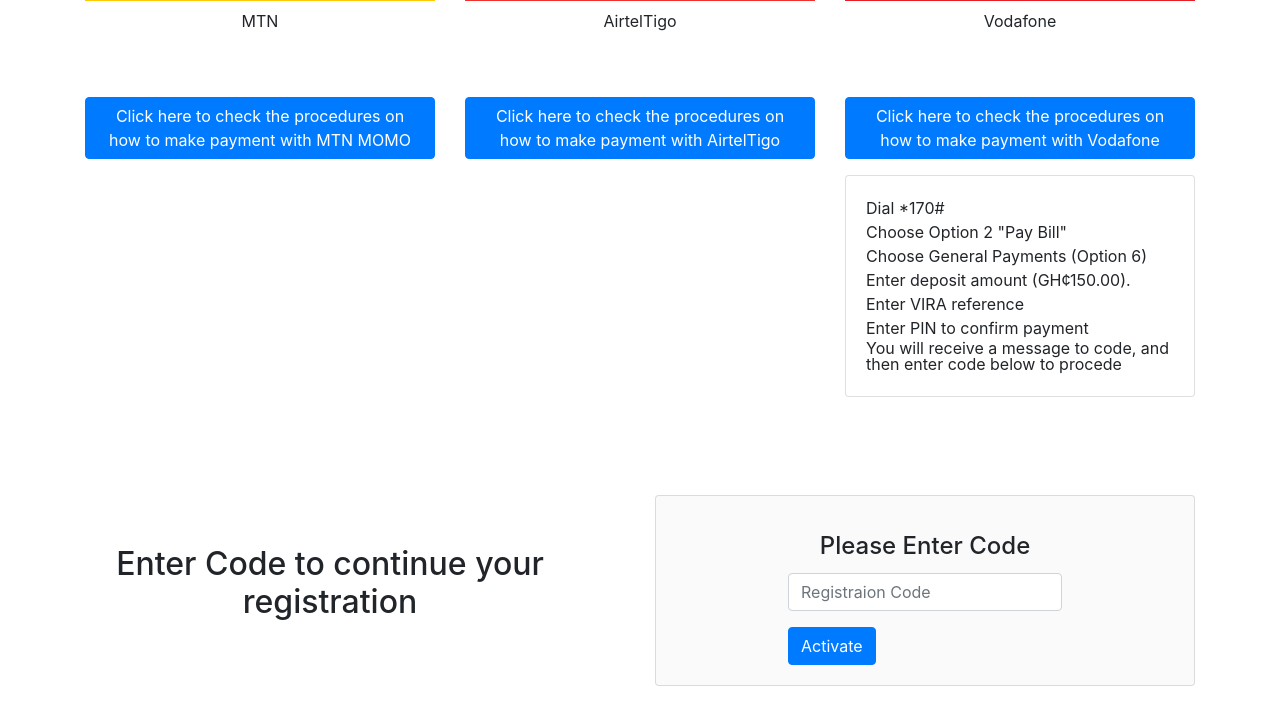
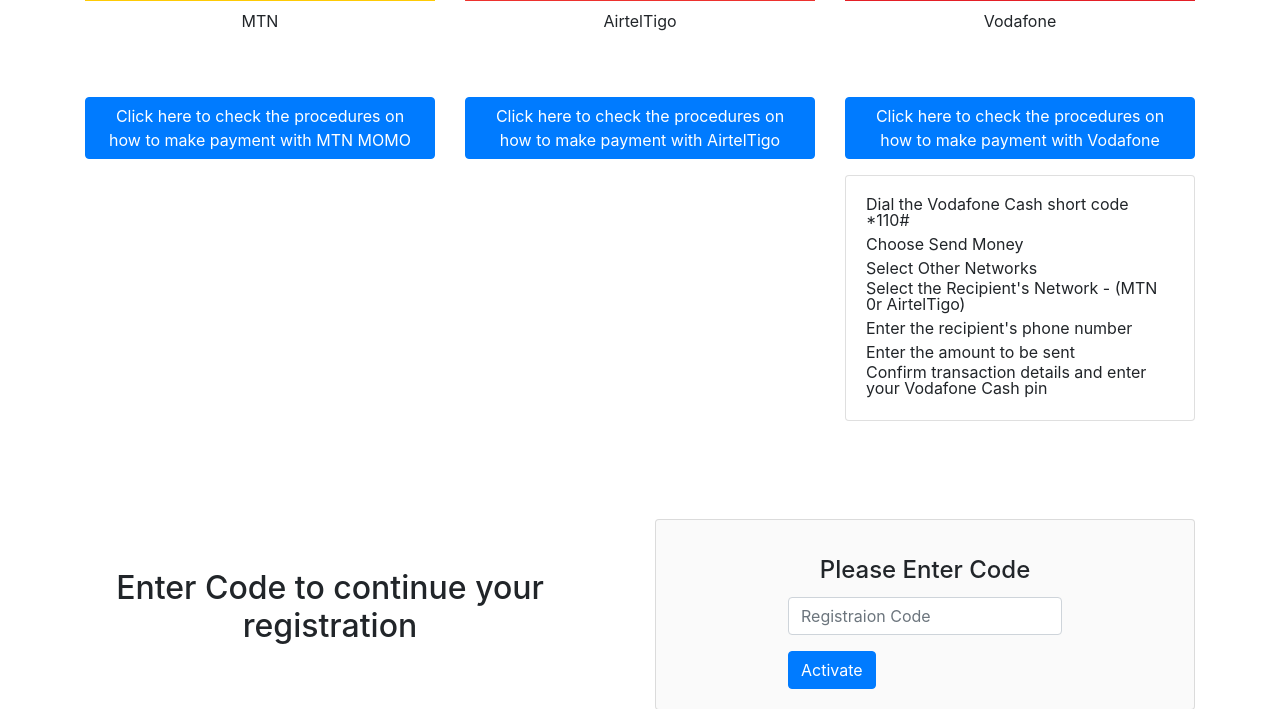
Before and after one commit to i-Tutu/online-vira-payment, a PHP site: page /welcome.php in a window 1280 px wide, after a click on "Click here to check the procedures on how to make payment wi". Shown: the part 365-1074 px from the top of the page. Run offline with PHP 8.4, Linux system fonts and the light colour scheme; a user stored in the database is signed in; data that the repository does not hold is empty.

Commit message:
Added: Short code

```diff
--- a/welcome.php
+++ b/welcome.php
@@ -255,25 +255,25 @@
               <div class="collapse" id="collapsevodane">
                 <div class="card card-body">
                   <div>
-                    <span class="fa fa-hand-o-right"> Dial *170# </span>
+                    <span class="fa fa-hand-o-right"> Dial the Vodafone Cash short code *110# </span>
                   </div>
                   <div>
-                    <span class="fa fa-hand-o-right"> Choose Option 2 "Pay Bill"</span>
+                    <span class="fa fa-hand-o-right"> Choose Send Money</span>
                   </div>
                   <div>
-                    <span class="fa fa-hand-o-right"> Choose General Payments (Option 6)</span>
+                    <span class="fa fa-hand-o-right"> Select Other Networks</span>
                   </div>
                   <div>
-                    <span class="fa fa-hand-o-right"> Enter deposit amount (GH¢150.00).</span>
+                    <span class="fa fa-hand-o-right"> Select the Recipient's Network - (MTN 0r AirtelTigo)</span>
                   </div>
                   <div>
-                    <span class="fa fa-hand-o-right"> Enter VIRA reference</span>
+                    <span class="fa fa-hand-o-right"> Enter the recipient's phone number</span>
                   </div>
                   <div>
-                    <span class="fa fa-hand-o-right"> Enter PIN to confirm payment</span>
+                    <span class="fa fa-hand-o-right"> Enter the amount to be sent</span>
                   </div>
                   <div>
-                    <span class="fa fa-hand-o-right"> You will receive a message to code, and then enter code below to procede</span>
+                    <span class="fa fa-hand-o-right"> Confirm transaction details and enter your Vodafone Cash pin</span>
                   </div>
                 </div>
               </div>
```
